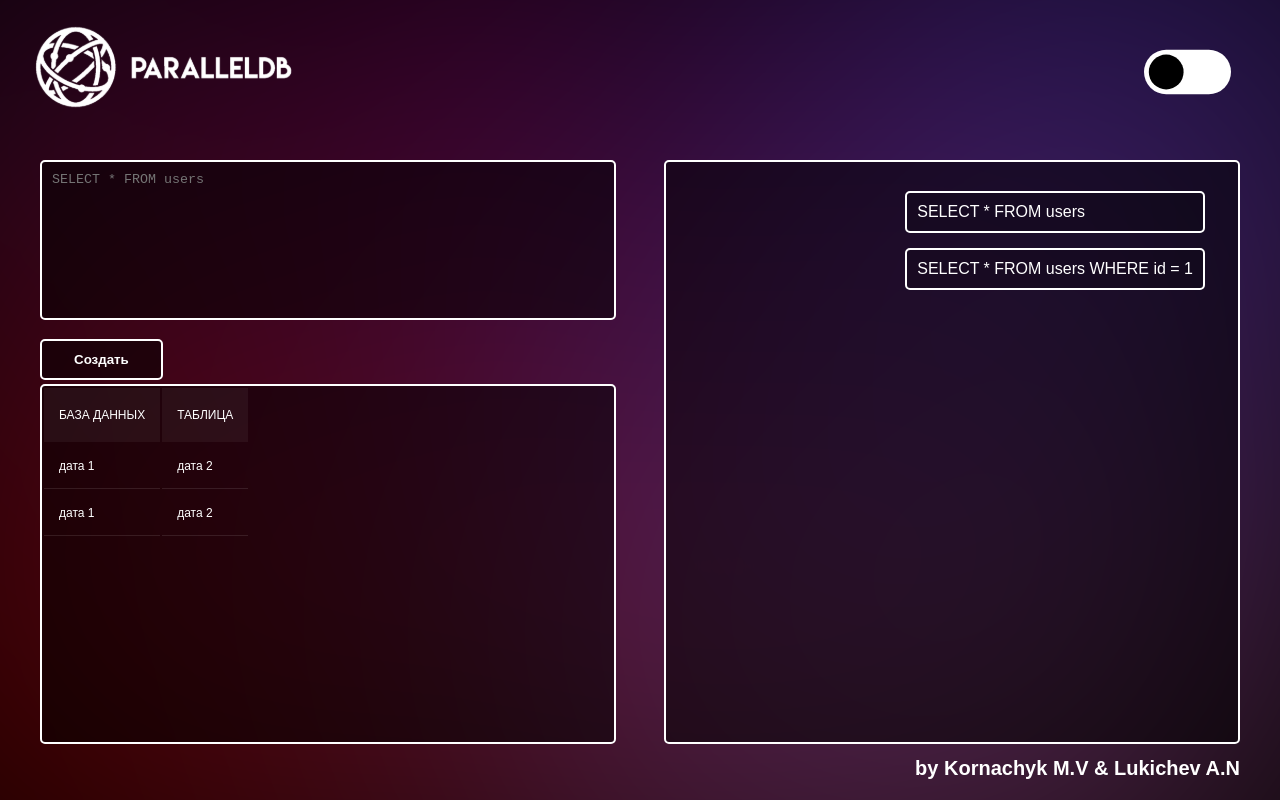
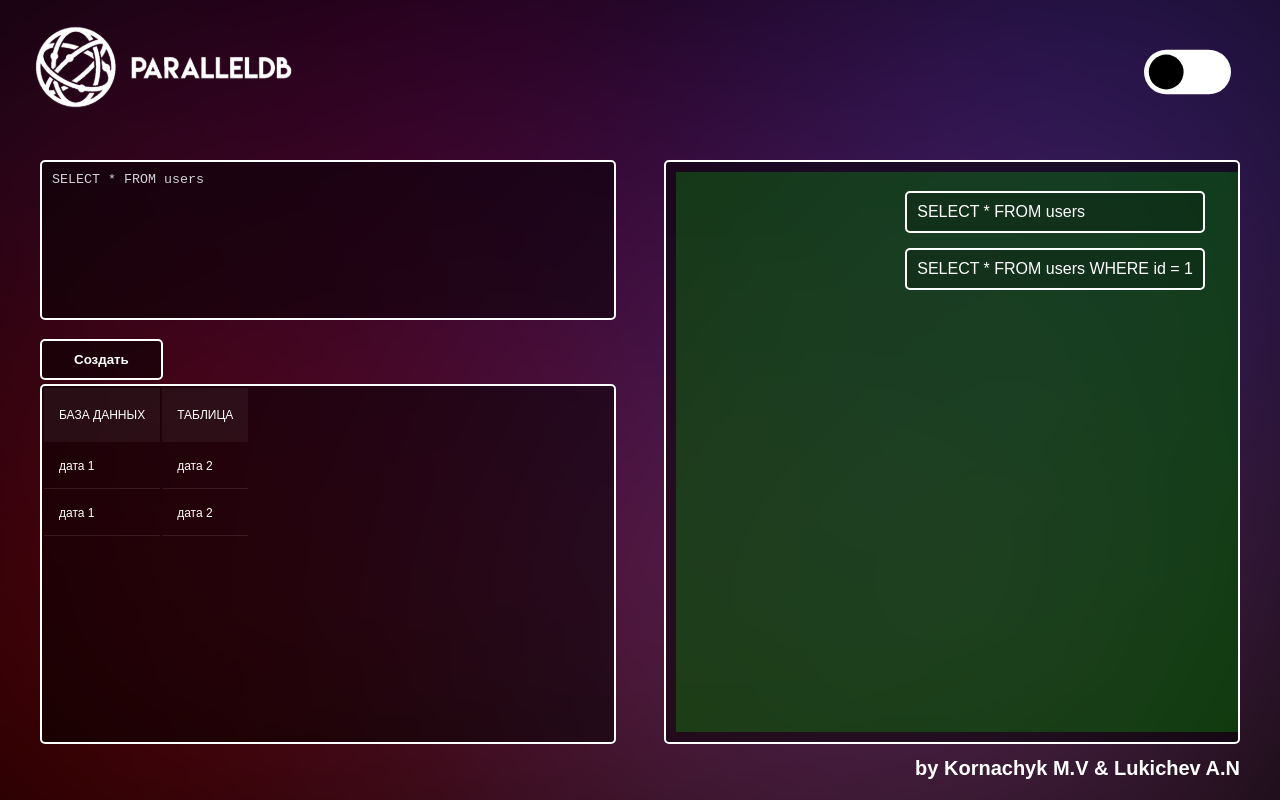
Before and after one commit to PotatoHD404/ParallelDB, a Vue app in the folder frontend/: page / in a window 1280 px wide. Built offline with nearby package versions, Linux system fonts and the light colour scheme.

Commit message:
working on graphs

```diff
--- a/frontend/src/App.vue
+++ b/frontend/src/App.vue
@@ -2,12 +2,12 @@
   <div :style="image" class="image" v-bind:class="{theme : isDark}">
     <my-checkbox @change="changeTheme"/>
     <img alt="PD logo" class="logo" src="~@/assets/db.svg">
+    <input-form style="position: absolute; left: 40px; top: 20vh" @create="createQuery"/>
+    <input-list style="position: absolute; z-index:500; right: 75px; top: 22vh" :queryList="queryList"/>
+    <my-box style="position: absolute; right: 40px; top: 20vh" :graph="graph" :isDark="isDark"/>
+    <my-table style="position: absolute; left: 40px; top: 48vh"/>
     <h4 class="sign">by Kornachyk M.V & Lukichev A.N</h4>
-    <input-form style="position: absolute; left: 40px; top: 20vh" @create="renderGraph"/>
-    <input-list style="position: absolute; z-index:500; right: 75px; top: 22vh" :queryList="queryList"/>
-    <my-box style="position: absolute; right: 40px; top: 20vh"/>
-    <my-table style="position: absolute; left: 40px; top: 48vh"/>
-    <p v-html="graph"/>
+<!--    <p v-html="graph"/>-->
   </div>
 </template>
 
@@ -51,15 +51,27 @@ export default defineComponent({
         this.queryList.push(query)
       } else {
         alert('Запрос не может быть пустым')
-      }
-    },
-    changeTheme() {
-      localStorage.setItem("theme", this.isDark.toString());
-      this.isDark = !this.isDark
-    },
-    renderGraph() {
         let viz = new Viz({ Module, render });
-      let dot = 'digraph { a -> b -> c -> d -> e; }';
+        let dot = 'graph { a -- { b c d };\n' +
+            '    b -- { c e };\n' +
+            '    c -- { e f };\n' +
+            '    d -- { f g };\n' +
+            '    e -- h;\n' +
+            '    f -- { h i j g };\n' +
+            '    g -- k;\n' +
+            '    h -- { o l };\n' +
+            '    i -- { l m j };\n' +
+            '    j -- { m n k };\n' +
+            '    k -- { n r };\n' +
+            '    l -- { o m };\n' +
+            '    m -- { o p n };\n' +
+            '    n -- { q r };\n' +
+            '    o -- { s p };\n' +
+            '    p -- { s t q };\n' +
+            '    q -- { t r };\n' +
+            '    r -- t;\n' +
+            '    s -- z;\n' +
+            '    t -- z;}';
         viz.renderString(dot)
             .then(result => {
               this.graph = result;
@@ -71,6 +83,25 @@ export default defineComponent({
               console.error(error);
             });
       }
+    },
+    changeTheme() {
+      localStorage.setItem("theme", this.isDark.toString());
+      this.isDark = !this.isDark
+    },
+    // renderGraph() {
+    //   let viz = new Viz({ Module, render });
+    //   let dot = 'digraph { a -> b -> c -> d -> e; }';
+    //   viz.renderString(dot)
+    //       .then(result => {
+    //         this.graph = result;
+    //       })
+    //       .catch(error => {
+    //         // Create a new Viz instance (@see Caveats page for more info)
+    //         viz = new Viz({ Module, render });
+    //         // Possibly display the error
+    //         console.error(error);
+    //       });
+    // }
   }
 });
 </script>
@@ -118,4 +149,7 @@ export default defineComponent({
   border: 2px solid white;
 }
 
+::placeholder {
+  color:    #D3D3D3;
+}
 </style>
--- a/frontend/src/components/InputList.vue
+++ b/frontend/src/components/InputList.vue
@@ -7,16 +7,13 @@
   <h4 v-else style="color: white">
     Очередь запросов пуста
   </h4>
-<!--  <my-box style="position: absolute; right: 40px; top: 20vh"/>-->
 </template>
 
 <script lang="ts">
-// import MyBox from "@/components/MyBox.vue";
 import {Query} from "@/types/query";
 
 export default {
   name: "input-list",
-  // components: {MyBox},
   props: {
     queryList: {
       type: Array as () => Query[],
--- a/frontend/src/components/MyBox.vue
+++ b/frontend/src/components/MyBox.vue
@@ -1,7 +1,7 @@
 <template>
   <div>
     <div class="box  blackBox">
-      <p class="greenBox" v-html="graph"/>
+      <p class="graphs greenBox" v-html="graph" v-bind:class="{negative : isDark}"/>
     </div>
   </div>
 </template>
@@ -15,9 +15,12 @@ export default defineComponent({
     graph: {
       type: String,
       required: true,
+    },
+    isDark: {
+      type: Boolean,
+      required: true,
     }
   }
-
 })
 </script>
 
@@ -31,12 +34,18 @@ export default defineComponent({
   align-items: center;
   justify-content: center;
 }
-/*.test {*/
-/*  !*put it in left upper corner*!*/
-/*  position: absolute;*/
-/*  top: 0;*/
-/*  left: 0;*/
-/*  overflow: hidden;*/
-/*  table-layout: fixed;*/
-/*}*/
+.graphs {
+  position: relative;
+  width: 100%;
+  height: 100%;
+  object-fit: contain;
+  top: 10px;
+  left: 10px;
+  margin-bottom: 20px;
+  overflow: auto;
+  table-layout: fixed;
+}
+.negative {
+  filter: invert(100%);
+}
 </style>
```
Lines whose indentation alone changed are shown as unchanged.
